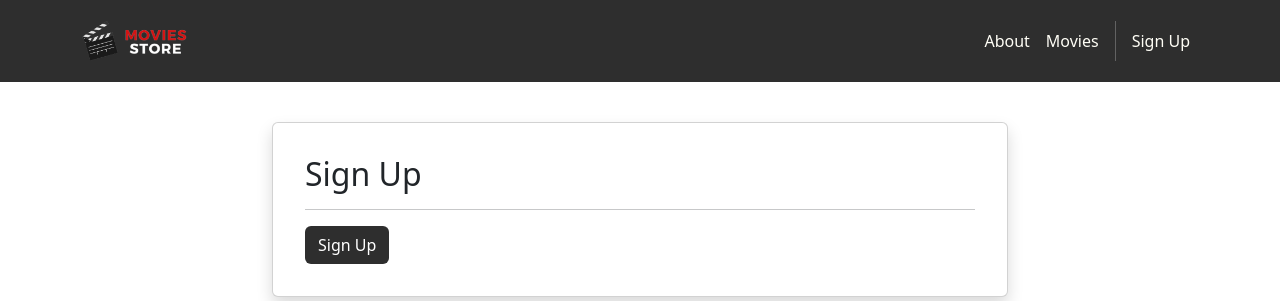
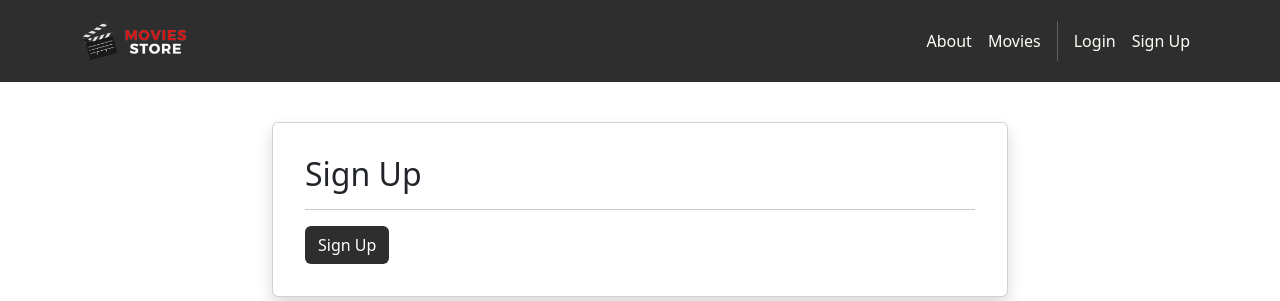
Before and after one commit to MMNASH10/project1, a Django app: template moviestore/accounts/templates/accounts/signup.html in a window 1280 px wide. Shown: the top 301 px of the page. Run offline with Django 5.2, Linux system fonts and the light colour scheme; the template is opened without the code that fills it: most values are stand-ins (such as "Sample title", 1, 10 or a date in 2020); some libraries are stand-ins or nearby versions.

Commit message:
added signup,login,logout buttons

```diff
--- a/moviestore/moviestore/templates/base.html
+++ b/moviestore/moviestore/templates/base.html
@@ -54,7 +54,14 @@
             <a class="nav-link" href="{% url 'home.about' %}">About</a>
             <a class="nav-link" href="{% url 'movies.index' %}">Movies</a>
             <div class="vr bg-white mx-2 d-none d-lg-block"></div>
+            {% if user.is_authenticated %}
+            <a class="nav-link" href="{% url 'accounts.logout' %}"
+              >Logout ({{ user.username }})</a
+            >
+            {% else %}
+            <a class="nav-link" href="{% url 'accounts.login' %}">Login</a>
             <a class="nav-link" href="{% url 'accounts.signup' %}"> Sign Up </a>
+            {% endif %}
           </div>
         </div>
       </div>
```
